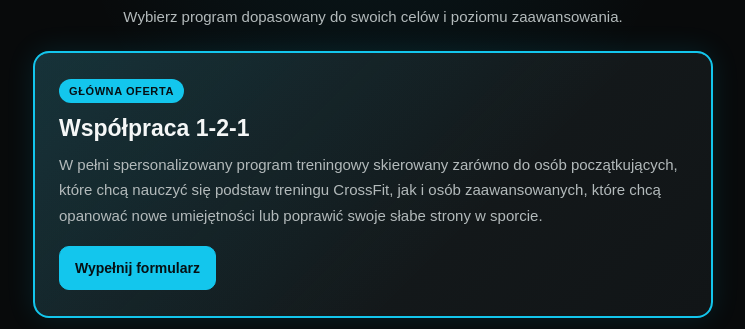
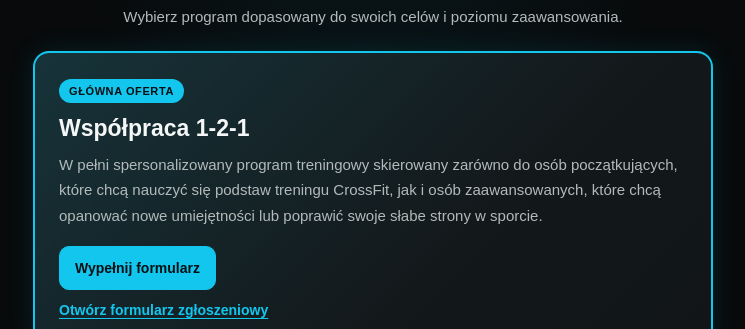
Before and after one commit to silniznatury/Silniznatury.github.io, a plain HTML site: page index.html in a window 1280 px wide. Shown: the part 454-783 px from the top of the page, without its empty margins (267-1012 px from the left). Drawn offline with Linux system fonts and the light colour scheme.

Commit message:
Update index.html

```diff
--- a/index.html
+++ b/index.html
@@ -203,6 +203,21 @@
       background: #74e5ff;
     }
 
+    .application-form-link {
+      display: block;
+      width: fit-content;
+      margin-top: 12px;
+      color: var(--accent);
+      font-size: 14px;
+      font-weight: 700;
+      text-decoration: underline;
+      text-underline-offset: 3px;
+    }
+
+    .application-form-link:hover {
+      color: #74e5ff;
+    }
+
     footer {
       padding-top: 22px;
       color: #778184;
@@ -304,6 +319,7 @@
           CrossFit, jak i osób zaawansowanych, które chcą opanować nowe
           umiejętności lub poprawić swoje słabe strony w sporcie.
         </p>
+
         <a
           class="program-link program-link--featured"
           href="https://app.fitr.training/coach/programs/154917/clients"
@@ -311,6 +327,15 @@
           rel="noopener noreferrer"
         >
           Wypełnij formularz
+        </a>
+
+        <a
+          class="application-form-link"
+          href="https://docs.google.com/forms/d/e/1FAIpQLSdiXDini2ai2FjQ71ZKp-8B_zSpsJV2SFizeJHUWKijg73fKw/viewform?usp=header"
+          target="_blank"
+          rel="noopener noreferrer"
+        >
+          Otwórz formularz zgłoszeniowy
         </a>
       </article>
 
```
